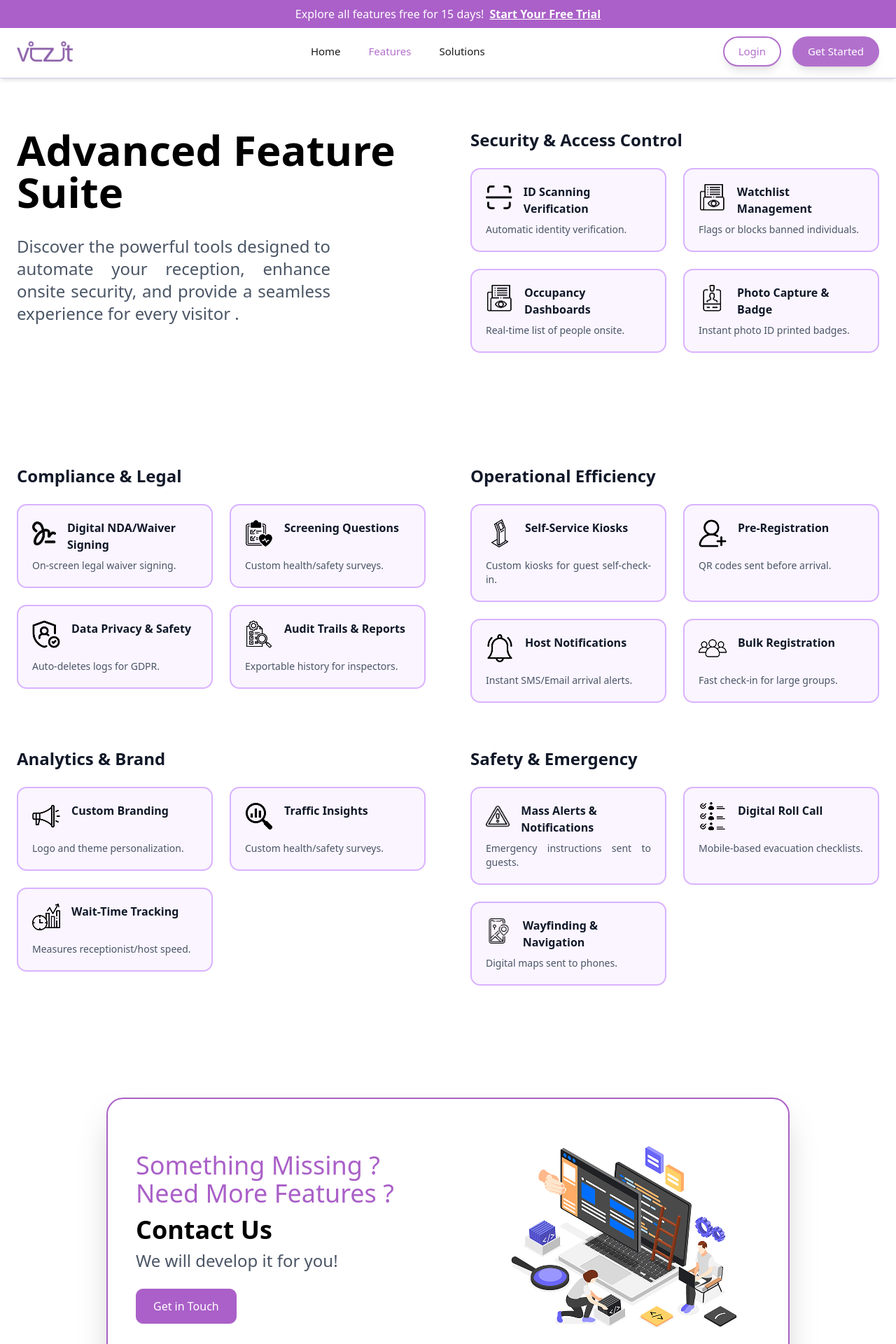
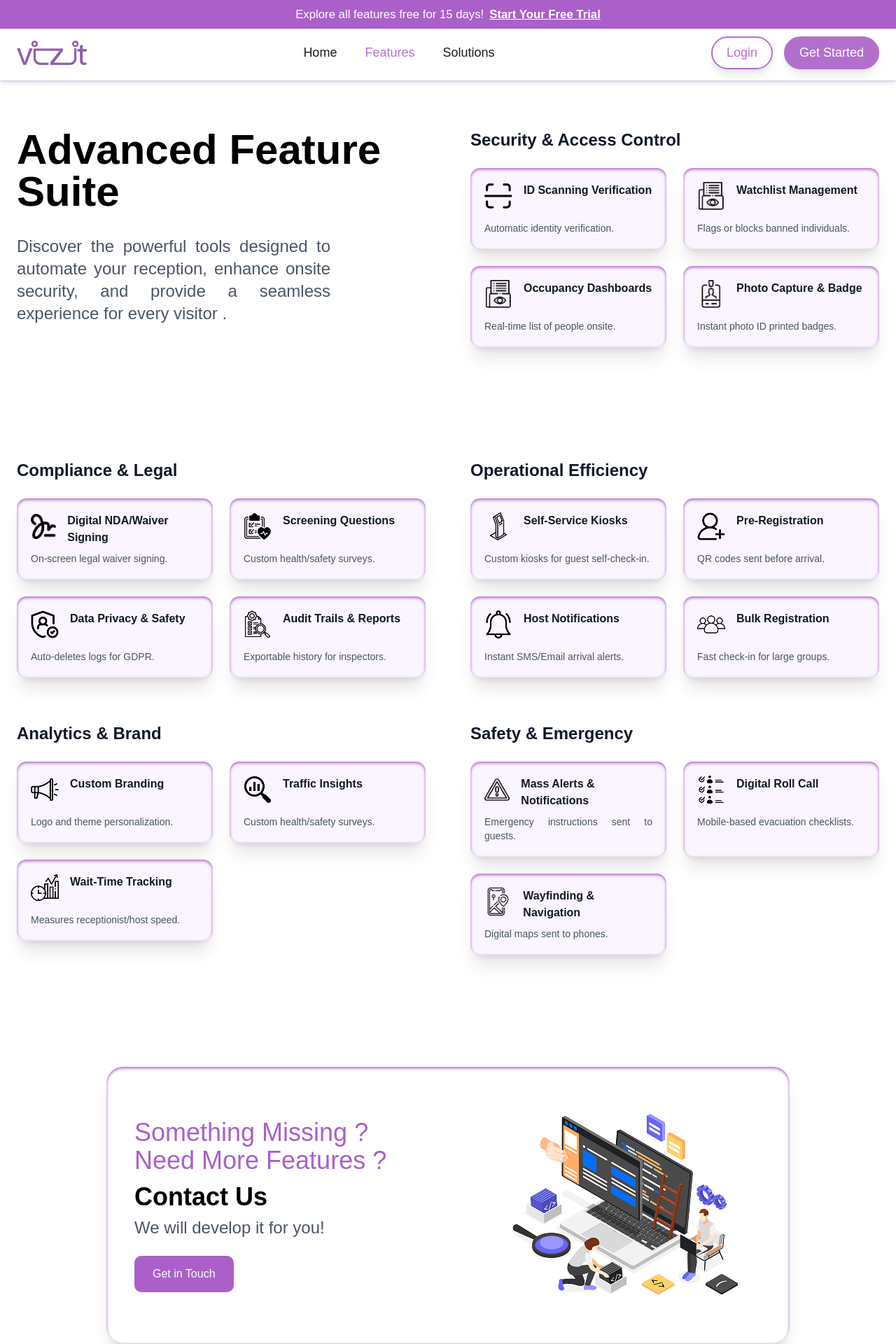
Before and after one commit to Anup-K29/Vizit-Page, a React (Vite) app: page /features in a window 1280 px wide. Shown: the top 1920 px of the page at 70% size. Built offline with nearby package versions, Linux system fonts and the light colour scheme.

Commit message:
TextFormnating Done

```diff
--- a/package.json
+++ b/package.json
@@ -16,10 +16,6 @@
     "axios": "^1.13.2",
     "class-variance-authority": "^0.7.1",
     "clsx": "^2.1.1",
-    "framer-motion": "^12.23.24",
-    "gsap": "^3.13.0",
-    "lucide-react": "^0.552.0",
-    "motion": "^12.23.24",
     "react": "^19.1.1",
     "react-dom": "^19.1.1",
     "react-hook-form": "^7.66.1",
--- a/src/Components/AnnouncementBar.jsx
+++ b/src/Components/AnnouncementBar.jsx
@@ -3,13 +3,13 @@ import { NavLink } from "react-router-dom";
 
 export const AnnouncementBar = () => {
   return (
-    <div className="w-full fixed top-0 left-0 z-60 bg-[#AA60C8] text-white text-md py-2">
+    <div className="w-full fixed top-0 left-0 z-60 bg-[#AA60C8] text-white text-[16.75px] py-2">
       <div className="max-w-7xl mx-auto px-6 flex justify-center gap-2">
         <span>Explore all features free for 15 days!</span>
 
         <NavLink
           to="/registration-form"
-          className="font-semibold underline hover:opacity-90"
+          className="font-semibold underline hover:text-gray-800"
         >
           Start Your Free Trial
         </NavLink>
--- a/src/Components/ContactUsFeaturePage.jsx
+++ b/src/Components/ContactUsFeaturePage.jsx
@@ -5,23 +5,21 @@ export const ContactUsFeaturePage = () => {
   return (
     <section className="w-full bg-white py-20">
       <div className="mx-auto max-w-5xl px-6 ">
-        <div className="flex flex-col items-center justify-between gap-10 rounded-3xl border-2 border-[#AA60C8] p-10 md:flex-row shadow-2xl">
+        <div className="flex flex-col items-center justify-between gap-10 rounded-3xl  border-[#AA60C8] p-10 md:flex-row  inset-shadow-sm inset-shadow-[#AA60C8] shadow-xl ">
           {/* LEFT CONTENT */}
           <div className="max-w-xl">
             <h3 className="text-4xl font-medium text-[#AA60C8]">
               Something Missing ? <br /> Need More Features ?
             </h3>
 
-            <h2 className="mt-3 text-4xl font-bold text-black">
-              Contact Us
-            </h2>
+            <h2 className="mt-3 text-4xl font-bold text-black">Contact Us</h2>
 
             <p className="mt-2 text-2xl text-gray-600">
               We will develop it for you!
             </p>
 
             {/* Optional Button */}
-            <button className="mt-6 rounded-lg bg-[#AA60C8] px-6 py-3 text-md font-medium text-white transition hover:bg-white border border-[#AA60C8] hover:text-[#AA60C8] cursor-pointer">
+            <button className="mt-6 rounded-lg bg-[#AA60C8] px-6 py-3 text-md font-medium text-white transition hover:bg-white border-2 border-[#AA60C8] hover:text-[#AA60C8] cursor-pointer">
               Get in Touch
             </button>
           </div>
--- a/src/Components/ContactUs.jsx
+++ b/src/Components/ContactUsHomePage.jsx
@@ -1,7 +1,7 @@
 import React from "react";
 import { NavLink } from "react-router-dom";
 
-export const ContactUs = () => {
+export const ContactUsHomePage = () => {
   return (
     <section className="w-full bg-white py-24">
       <div className="max-w-6xl mx-auto px-6">
@@ -22,14 +22,14 @@ export const ContactUs = () => {
           <div className="flex items-center gap-4">
             <NavLink
               to="/contact"
-              className="px-6 py-2 rounded-lg border-2 border-[#AA60C8] text-[#AA60C8] font-medium text-2xl hover:bg-[#AA60C8] hover:text-white transition"
+              className="px-6 py-2 rounded-lg border-2 border-[#AA60C8] text-[#AA60C8] font-medium text-2xl hover:bg-[#AA60C8] hover:text-white transition shadow-xl"
             >
               Contact Us
             </NavLink>
 
             <NavLink
               to="/registration-form"
-              className="px-6 py-2 rounded-lg bg-[#AA60C8] hover:bg-white  text-white hover:text-[#AA60C8] font-medium text-2xl hover:opacity-90 transition border-2 border-[#AA60C8]"
+              className="px-6 py-2 rounded-lg bg-[#AA60C8] hover:bg-white  text-white hover:text-[#AA60C8] font-medium text-2xl hover:opacity-90 transition border-2 border-[#AA60C8] shadow-xl"
             >
               Free Trial
             </NavLink>
--- a/src/Components/FAQs.jsx
+++ b/src/Components/FAQs.jsx
@@ -24,8 +24,8 @@ export const FAQs = () => {
 
             return (
               <div
-                key={index}
-                className=" border rounded-xl border-[#f0ddf8] px-6 py-4 cursor-pointer transition"
+                key={index} //f0ddf8
+                className=" border rounded-xl border-[#f1d9fc] px-6 py-4 cursor-pointer transition"
                 onClick={() => toggle(index)}
               >
                 {/* QUESTION */}
--- a/src/Components/FeatureCardBlocks.jsx
+++ b/src/Components/FeatureCardBlocks.jsx
@@ -2,7 +2,7 @@ import React from "react";
 
 export const FeatureCardBlocks = ({ image, title, description }) => {
   return (
-    <div className="rounded-xl border-2 border-purple-300 bg-purple-50 p-5 transition hover:shadow-md">
+    <div className="rounded-xl  border-purple-300 bg-purple-50 p-5 transition shadow-xl inset-shadow-sm inset-shadow-[#AA60C8] ">
       <div className="flex items-start gap-4">
         {/* Image */}
         <div className="mb-3 h-10 w-10">
@@ -14,7 +14,7 @@ export const FeatureCardBlocks = ({ image, title, description }) => {
         </div>
 
         {/* Title */}
-        <h4 className="text-md font-semibold text-gray-900">{title}</h4>
+        <h4 className="text-md font-semibold text-gray-900 ">{title}</h4>
       </div>
 
       {/* Description */}
--- a/src/Components/FeatureSection.jsx
+++ b/src/Components/FeatureSection.jsx
@@ -138,7 +138,7 @@ export const FeaturesSection = () => {
         <div className="mt-12">
           <NavLink
             to="/features"
-            className="inline-flex items-center rounded-full gap-2 border-2 border-[#AA60C8] text-[#AA60C8] font-medium hover:gap-3 transition-all px-4 py-2 hover:bg-[#AA60C8] hover:text-white"
+            className="inline-flex items-center rounded-full gap-2 border-2 border-[#AA60C8] text-[#AA60C8] font-medium hover:gap-3 transition-all px-4 py-2 hover:bg-[#AA60C8] hover:text-white "
           >
             See All Features →
           </NavLink>
--- a/src/Components/NavBar.jsx
+++ b/src/Components/NavBar.jsx
@@ -25,7 +25,7 @@ export const NavBar = () => {
       <nav className="max-w-7xl mx-auto px-6 py-4 flex items-center justify-between">
         {/* Logo */}
         <NavLink to="/">
-          <img className="w-20" src={Logo} alt="logo" />
+          <img className="w-25" src={Logo} alt="logo" />
         </NavLink>
 
         {/* Links */}
@@ -35,7 +35,7 @@ export const NavBar = () => {
               <NavLink
                 to={item.path}
                 className={({ isActive }) =>
-                  `text-[15px] font-medium transition-colors duration-200 ${
+                  `text-[18px] font-medium transition-colors duration-200 ${
                     isActive
                       ? "text-[#AA60C8]"
                       : "text-black hover:text-[#AA60C8]"
@@ -53,14 +53,14 @@ export const NavBar = () => {
           <a
             href="https://vizit.nxiappworld.com/"
             target="_blank"
-            className="px-5 py-2 rounded-full border-2 border-[#AA60C8] text-[#AA60C8] text-[15px] font-medium hover:bg-[#AA60C8] hover:text-white transition-all shadow-lg "
+            className="px-5 py-2 rounded-full border-2 border-[#AA60C8] text-[#AA60C8] text-[18px] font-medium hover:bg-[#AA60C8] hover:text-white transition-all shadow-lg "
           >
             Login
           </a>
 
           <NavLink
             to="/registration-form"
-            className="px-5 py-2 rounded-full bg-[#AA60C8] text-white text-[15px] font-medium hover:bg-white hover:text-[#AA60C8] border-2 border-[#AA60C8] transition-all shadow-lg"
+            className="px-5 py-2 rounded-full bg-[#AA60C8] text-white text-[18px] font-medium hover:bg-white hover:text-[#AA60C8] border-2 border-[#AA60C8] transition-all shadow-lg"
           >
             Get Started
           </NavLink>
--- a/src/Pages/Home.jsx
+++ b/src/Pages/Home.jsx
@@ -5,7 +5,7 @@ import { OverviewSection } from "@/Components/OverViewSection.jsx";
 import { Lobby } from "@/Components/Lobby.jsx";
 import { SeamlessEntrySection } from "@/Components/SeamlessEntrySection.jsx";
 import { TestimonialSection } from "@/Components/TestimonialSection.jsx";
-import { ContactUs } from "@/Components/ContactUs.jsx";
+import { ContactUsHomePage } from "@/Components/ContactUsHomePage.jsx";
 import { FAQs } from "@/Components/FAQs.jsx";
 
 export const Home = () => {
@@ -17,7 +17,7 @@ export const Home = () => {
       <Lobby />
       <SeamlessEntrySection />
       <TestimonialSection />
-      <ContactUs />
+      <ContactUsHomePage />
       <FAQs />
     </>
   );
--- a/src/index.css
+++ b/src/index.css
@@ -1,11 +1,24 @@
+@import "tailwindcss";
 
+@import url("https://fonts.googleapis.com/css2?family=Figtree:wght@400;500;600;700;800&family=IBM+Plex+Sans:wght@400;500;600&display=swap");
 
-/* @tailwind base;
-@tailwind components;
-@tailwind utilities; */
+@theme {
+  --font-heading: "Figtree", sans-serif;
+  --font-body: "IBM Plex Sans", sans-serif;
+}
 
+body {
+  font-family: var(--font-body);
+}
 
-
+h1,
+h2,
+h3,
+h4,
+h5,
+h6 {
+  font-family: var(--font-heading);
+}
 
 p {
   text-align: justify;
--- /dev/null
+++ b/tailwind.config.js
@@ -0,0 +1,11 @@
+/** @type {import('tailwindcss').Config} */
+export default {
+    theme: {
+        extend: {
+            fontFamily: {
+                heading: ["Figtree", "sans-serif"],
+                body: ["IBM Plex Sans", "sans-serif"],
+            },
+        },
+    },
+};
```
Also changed, not shown: 1 other file (tests, documents, lock files or other folders).
